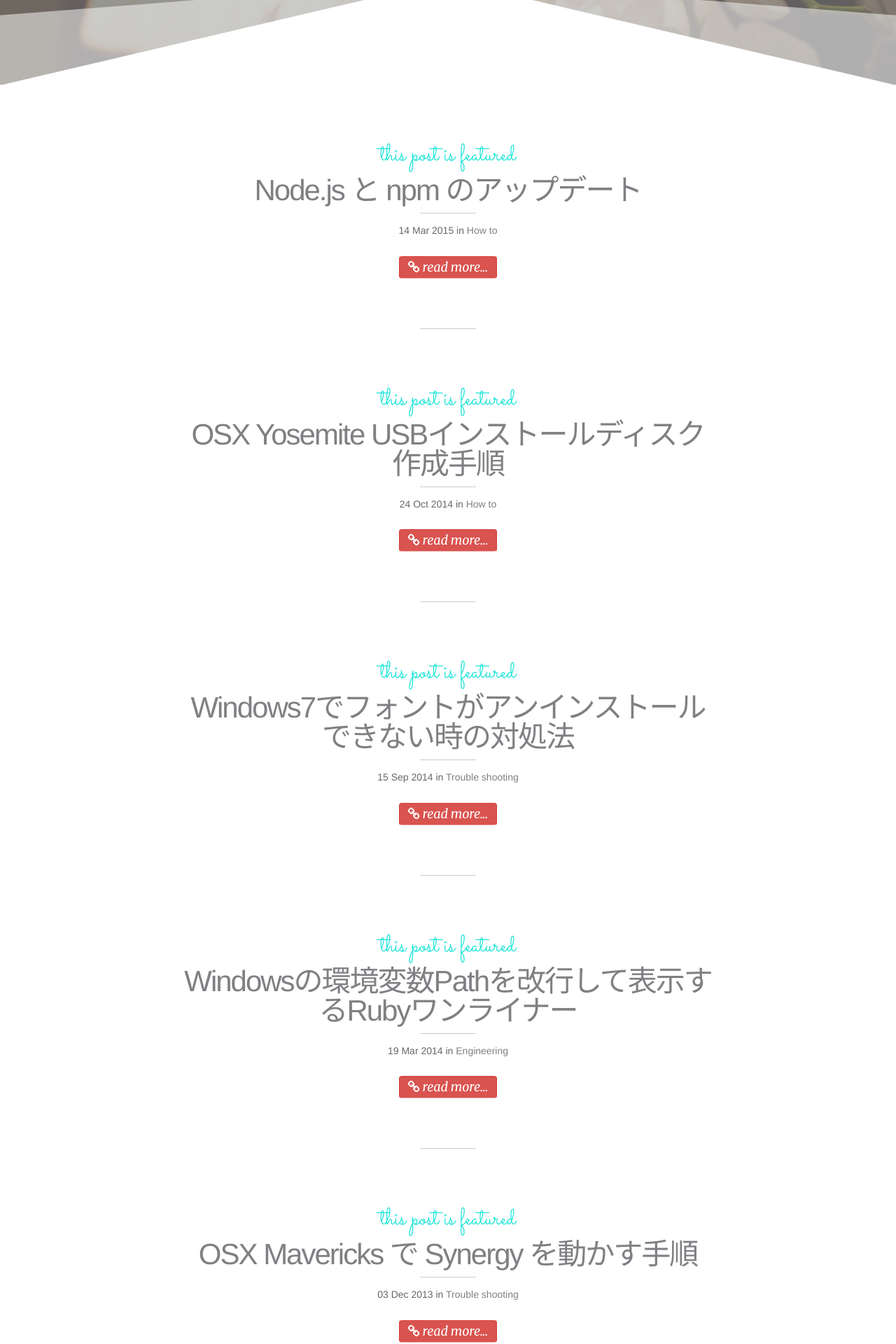
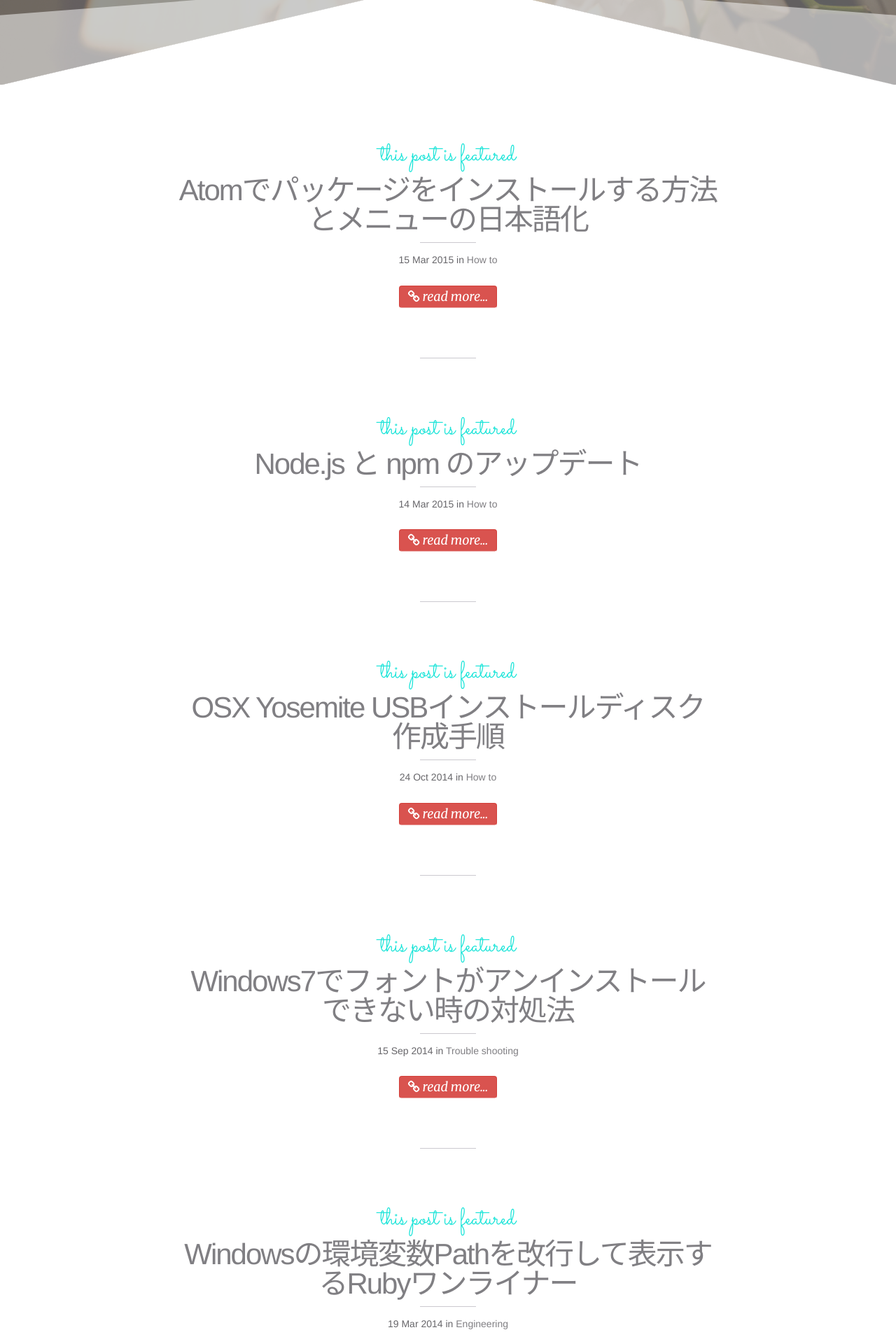
Before and after one commit to syon/nocorica, a Jekyll site: the page built from index.html, in a window 1280 px wide. Shown: the part 379-2299 px from the top of the page at 70% size. Built offline with Jekyll 4.4.1, drawn with Linux system fonts in a browser that asks for light colours; nearby versions of some CDN libraries; the list of posts is cut into pages by our own code; some of the changed lines change nothing that is shown; some of the changed text lies outside the part shown.

Commit message:
add post

```diff
--- /dev/null
+++ b/_posts/2015-03-15-atom-package-install.md
@@ -0,0 +1,65 @@
+---
+layout: post
+title: "Atomでパッケージをインストールする方法とメニューの日本語化"
+imagefeature:
+featured: true
+description: "Its ON, baby"
+headline: "Let's Fire up the Engines"
+categories: [How to]
+tags:
+  - Atom
+  - Editor
+---
+
+## 設定画面を開く
+
+![](/postimg/2015/03/15-1.png)
+
+メニューから `Preferences...` を選択します。ショートカット `command + ,` でも行けます。
+
+
+## パッケージを検索する
+
+![](/postimg/2015/03/15-2.png)
+
+左のメニューから ＋ Install を選んで検索画面に行きます。
+お探しのパッケージを見つけてインストールボタンを押して完了です。
+変更が反映されない場合があるので __Atomを再起動__ しておきましょう。
+
+パッケージのインストール方法は以上ですが、実際の流れがわかるよう、例としてメニューの日本語化をやってみます。
+
+
+## 日本語化パッケージをインストールする
+
+![](/postimg/2015/03/15-3.png)
+
+「__Localization__」というパッケージを検索してインストールします。
+
+### 再起動
+
+![](/postimg/2015/03/15-4.png)
+
+Atomを再起動します。
+
+### 設定を Japanese に変更
+
+![](/postimg/2015/03/15-5.png)
+
+メニューの Packages に Localization が追加されているので、そこから Japanese を選択します。すると、自動的に Atom が再起動されてメニューが日本語化されているのが確認できます。
+
+![](/postimg/2015/03/15-6.png)
+
+### うまくいかないときは？
+
+![](/postimg/2015/03/15-7.png)
+
+Japanese を選択しても、Atomが再起動されず無反応な場合があります。そのような場合には Localization の設定画面で Current Language に Japanese と手打ちして再起動したところうまく反映されました。
+
+### 警告が出る (2015.03.15)
+
+![](/postimg/2015/03/15-8.png)
+
+Atomのウィンドウの右下に警告アイコンが表示されました。これについては、すでに GitHub に同じ内容の報告が上がっているので待っていれば対応されるかと思います。
+状況が変わりましたらまた更新します。
+
+- [Issues · pandarison/Atom-Localization](https://github.com/pandarison/Atom-Localization/issues)
--- a/assets/css/style.css
+++ b/assets/css/style.css
@@ -36,8 +36,9 @@ h1 small {
 }
 h2 {
   font-size: 26px;
+  font-weight: bold;
   line-height: 24px;
-  margin-top: 24px;
+  margin-top: 48px;
   margin-bottom: 24px;
 }
 h2 small {
@@ -539,7 +540,6 @@ html {
 }
 .post-body img {
   max-width: 100%;
-  margin-bottom: 24px;
 }
 .post-body a {
   border-bottom: 1px dotted;
```
Also changed, not shown: postimg/2015/03/15-1.png (added), postimg/2015/03/15-2.png (added), postimg/2015/03/15-3.png (added), postimg/2015/03/15-4.png (added), postimg/2015/03/15-5.png (added), postimg/2015/03/15-6.png (added), postimg/2015/03/15-7.png (added), postimg/2015/03/15-8.png (added).
